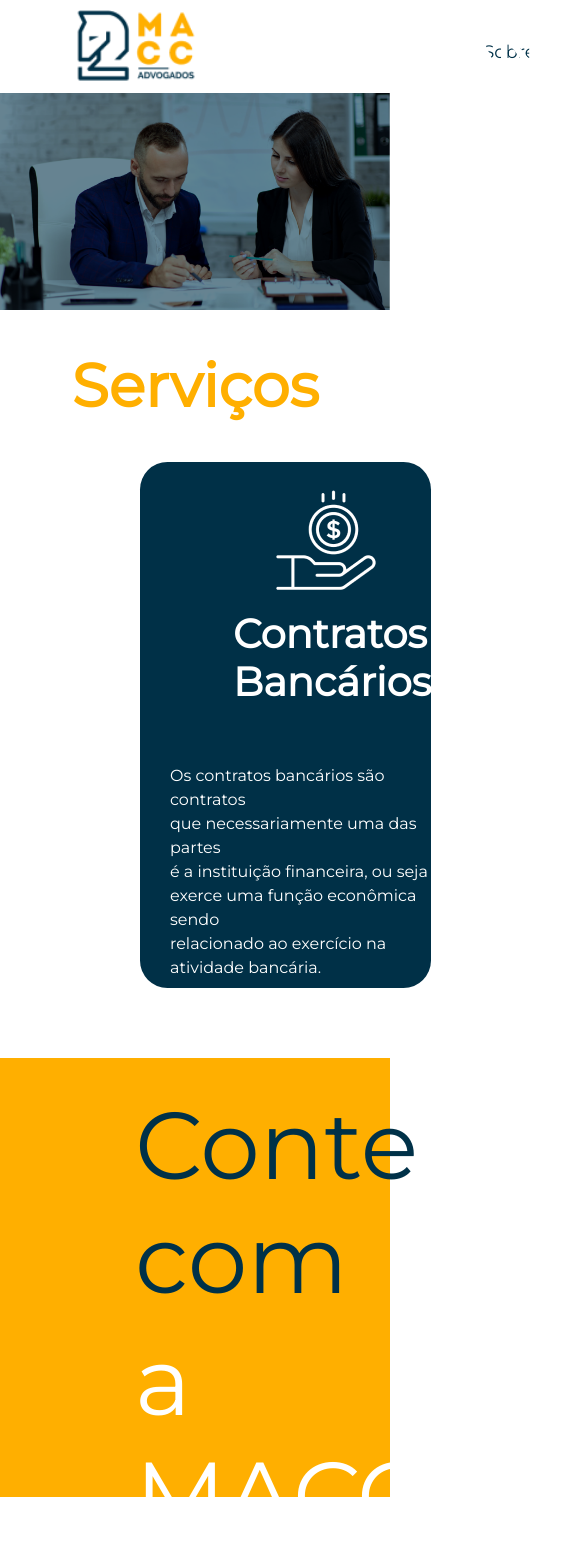
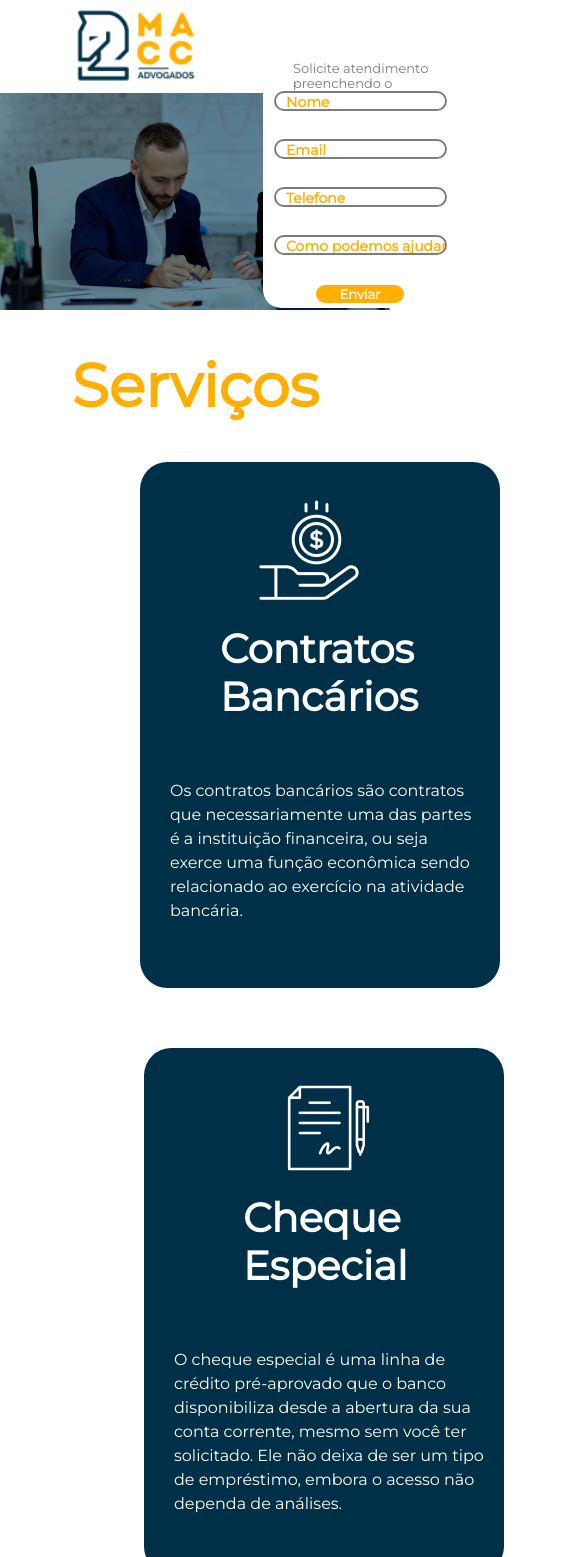
Before and after one commit to JoaoSald/teste-quater, a plain HTML site: page index.html in a window 390 px wide. Shown: the top 1557 px of the page, 585 px wide, since content can reach past the window. Drawn offline with nearby package versions, Linux system fonts and the light colour scheme; a web font is replaced by a local one.

Commit message:
responsividade

```diff
--- a/index.html
+++ b/index.html
@@ -64,7 +64,7 @@
                         </p>
                     </div>
 
-                    <div class="box-servico" id="box-servico2">
+                    <div class="box-servico2" id="box-servico2">
                         <img src="src/imagens/SIGNATURE.png" alt="">
                         <h1>Cheque Especial</h1>
 
@@ -72,7 +72,7 @@
                         </p>
                     </div>
 
-                    <div class="box-servico" id="box-servico3">
+                    <div class="box-servico3" id="box-servico3">
                         <img src="src/imagens/png-transparent-handshake-computer-icons-handshake-angle-text-photography 1 (1).png" alt="">
                         <h1>Negociação <br> de Dívidas</h1>
 
@@ -126,6 +126,12 @@
                         <li>email</li><br>
                         <li>(51) 98182.4652 - (51) 3012.2956</li>
                     </ul>
+                    <ul id="lista-contatos-3">
+                        <li class="palavra-amarelo">Endereço</li> <br>
+                        <li>Avenida Iguaçu, 165 - conjunto 504 Petrópolis - Porto Alegre, RS</li>
+                        <li>email</li>
+                        <li>(51) 98182.4652 - (51) 3012.2956</li>
+                    </ul>
                 </div>
             </div>
         </footer>
--- a/src/css/style.css
+++ b/src/css/style.css
@@ -128,6 +128,20 @@ header div h2{
     margin-left: 40px;
     border-radius: 3ch;
 }
+.box-servico2{
+    background-color: var(--cor-azul-principal);
+    height:526px ;
+    width: 360px;
+    margin-left: 40px;
+    border-radius: 3ch;
+}
+.box-servico3{
+    background-color: var(--cor-azul-principal);
+    height:526px ;
+    width: 360px;
+    margin-left: 40px;
+    border-radius: 3ch;
+}
 #box-servico1{
     margin-left: 140px;
 }
@@ -138,18 +152,57 @@ header div h2{
     margin-left: 180px;
 }
 .box-servico img{
-    padding-top: 24px ;
-    padding-left: 132px;
+    padding-top: 34px;
+    padding-left: 115px;
+}
+.box-servico2 img{
+    padding-top: 34px;
+    padding-left: 141px;
+}
+
+.box-servico3 img{
+    padding-top: 34px;
+    padding-left: 134px;
 }
 .box-servico h1{
     color: #ffff;
-    padding-top: 15px;
-    padding-left: 93px;
+    padding-top: 20px;
+    padding-left: 80px;
     font-size:40px ;
     font-weight:bold;
     font-family: 'Montserrat', sans-serif;;
 }
 .box-servico p{
+    color: #ffff;
+    font-size: 16px;
+    font-family: 'Montserrat', sans-serif;
+    padding-top: 50px;
+    padding-left: 30px;
+}
+.box-servico2 h1{
+    color: #ffff;
+    padding-top: 20px;
+    padding-left: 99px;
+    font-size:40px ;
+    font-weight:bold;
+    font-family: 'Montserrat', sans-serif;;
+}
+.box-servico2 p{
+    color: #ffff;
+    font-size: 16px;
+    font-family: 'Montserrat', sans-serif;
+    padding-top: 50px;
+    padding-left: 30px;
+}
+.box-servico3 h1{
+    color: #ffff;
+    padding-top: 20px;
+    padding-left: 70px;
+    font-size:40px ;
+    font-weight:bold;
+    font-family: 'Montserrat', sans-serif;;
+}
+.box-servico3 p{
     color: #ffff;
     font-size: 16px;
     font-family: 'Montserrat', sans-serif;
@@ -239,7 +292,172 @@ header div h2{
 #lista-contatos-2{
     list-style: none;
 }
+#lista-contatos-3{
+    list-style: none;
+    display: none;
+}
+
 
 .palavra-amarelo{
 color: var(--cor-amarelo-principal);
 }
+
+@media (max-width: 1378px){
+    header nav{
+        display: none;
+    }
+    header div{
+        display: none;
+    }
+    .legenda-img{
+        font-size: 21px;
+    }
+}
+@media (max-width: 1520px){
+    .teste-form{
+        margin-left: 993px;
+    }
+    .container-servico{
+        display:block;
+    }
+    #box-servico2 {
+        margin-left: 144px;
+        margin-top: 60px;
+    }
+    #box-servico3 {
+        margin-left: 144px;
+        margin-top: 65px;
+    }
+    .container-conte-com-macc{
+        background-color: var(--cor-amarelo-principal);
+        display: block;
+        height: 626px;
+    }
+    .texto-conte-com-macc{
+        padding-left: 135px;
+    }
+    #titulo-conte-com-macc-1{
+        font-size: 62px;
+    }
+    #titulo-conte-com-macc-2{
+        font-size: 62px;
+
+    }
+    #paragrafo-conte-com-macc{
+        font-size: 24px;
+    }
+    .container-conte-com-macc img{
+        padding-left: 246px;
+        height: 175px;
+    }
+}
+@media (max-width: 1368px){
+    .teste-form{
+        margin-left: 542px;
+    }
+    .rodape{
+        height: 866px;
+    }
+    .lista-contatos{
+        float: none;
+        display: block;
+        font-size: 15px;
+        padding-top: 37px;
+        padding-left: 124px;
+
+       }
+}
+@media (max-width: 1178px){
+    .teste-form{
+        bottom: 41px;
+    }
+    #titulo-entre-em-contato{
+        font-size: 45px;
+        text-align: center;
+        margin-top: 90px;
+    }
+    #btn-ajuda{
+        margin-left: 426px;
+    }
+
+}
+@media (max-width: 916px){
+    .teste-form{
+        width: 244px;
+        height: 326px;
+        bottom: 41px;
+    }
+    .box h1{
+        font-size: 14px;
+    }
+    .box input[type = "text"]{
+        padding-left: 10px;
+        border-radius: 3ch;
+        width: 218px;
+        height: 23px;
+    }
+    .input-form {
+        padding-left: 11px;
+        padding-top: -12px;
+    }
+    .btn-form{
+        font-weight: bolder;
+        font-size: 21px;
+        padding-left: -1px;
+        margin-top: -7px;
+        margin-left: 49px;
+        width: 145px;
+        height: 27px;
+    }
+    @media (max-width: 747px){
+        .teste-form{
+            width: 200px;
+            height: 255px;
+            bottom: 2px;
+            margin-left: 263px;
+        }
+        .box h1{
+            font-size: 14px;
+            padding-top: 8px;
+            font-size: 13px;
+        }
+        .box input[type = "text"]{
+            padding-left: 10px;
+            border-radius: 3ch;
+            width: 173px;
+            height: 20px;
+        }
+        .input-form {
+            padding-left: 11px;
+            margin-top: -46px;
+
+        }
+        .btn-form{
+            font-weight: bolder;
+            font-size: 13px;
+            margin-top: -39px;
+            margin-left: 53px;
+            width: 88px;
+            height: 18px;
+        }
+        .legenda-img{
+            font-size: 19px;
+            bottom: 254px;
+        }
+        #btn-ajuda{
+            margin-left: 150px;
+        }
+        .rodape{
+            height: 923px;
+        }
+        #lista-contatos-2{
+            display: none;
+        }
+        #lista-contatos-3{
+            display: block;
+        }
+
+
+    }
+
+}
```
